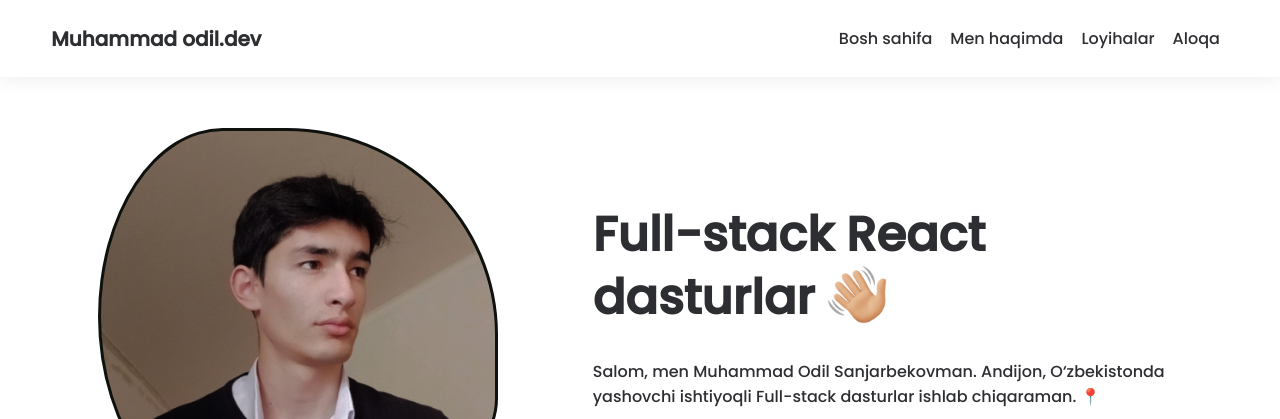
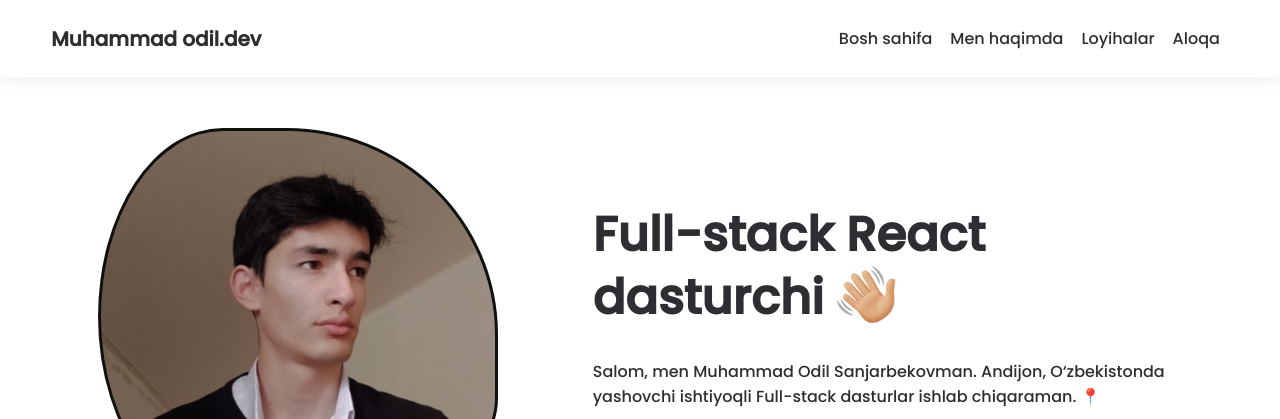
Before and after one commit to snjrbkv/My-portfolio, a plain HTML site: page index.html in a window 1280 px wide. Shown: the top 419 px of the page. Drawn offline with Linux system fonts and the light colour scheme.

Commit message:
Update index.html

```diff
--- a/index.html
+++ b/index.html
@@ -103,7 +103,7 @@
             <div class="hero-text">
               <div class="hero--title-box">
                 <h1 class="hero-text--title">
-                  Full-stack React dasturlar
+                  Full-stack React dasturchi
                   <img
                     class="hero--title__icon"
                     src="icons/hand.png"
```
